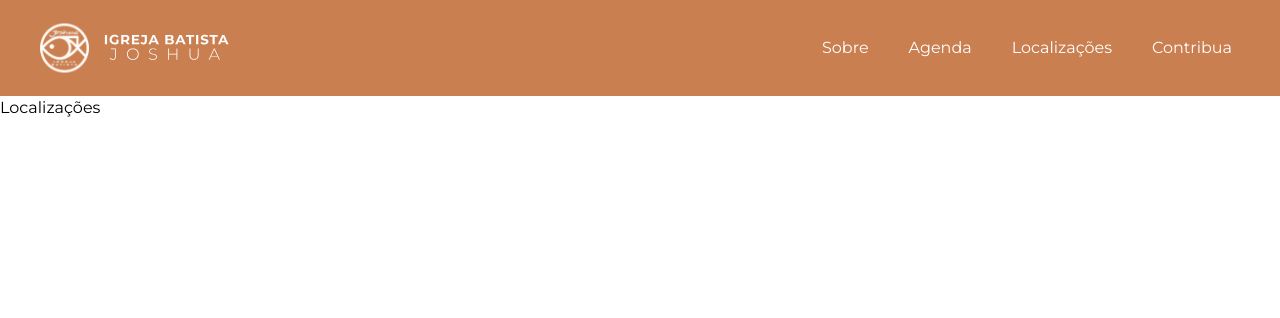
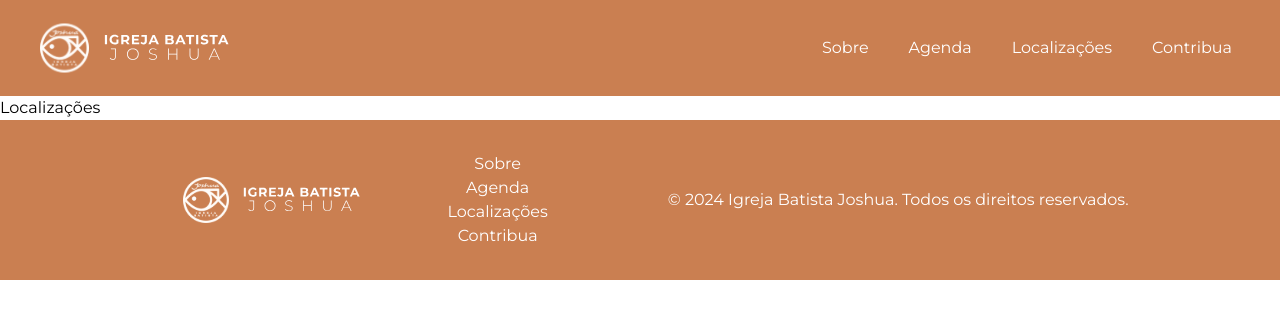
Before and after one commit to ellievi/IBJoshua, a React (Create React App) app: page /Localizacoes in a window 1280 px wide. Shown: the top 318 px of the page. Built offline with nearby package versions, Linux system fonts and the light colour scheme.

Commit message:
feat: cria secao de footer da pagina

```diff
--- /dev/null
+++ b/src/components/Footer/index.jsx
@@ -0,0 +1,21 @@
+import IbjoshuaLogo from "../../assets/svg/ibjoshualogo.svg"
+import MenuItem from "../Menu/menuItem";
+
+const Footer = () => {
+  return (
+    <div className="flex beige-orange w-full h-40 text-white lg:justify-center">
+      <img
+        src={IbjoshuaLogo}
+        alt="Logo da Igreja Batista Joshua. A imagem contém uma ilustração de um peixe branco
+				e ao lado contém o título da Igreja Batista Joshua, também em branco"
+        className="pl-8 xs:pl-4 max-w-64 tablet:max-w-32"
+      />
+      <div className="flex flex-col justify-center p-10 xs:p-4">
+        <MenuItem isLateralMenu/>
+      </div>
+        <p className="flex items-center text-white pl-20 xs:pl-0 xs:text-xs">© 2024 Igreja Batista Joshua. Todos os direitos reservados.</p>
+    </div>
+);
+}
+
+export default Footer;
--- a/src/index.js
+++ b/src/index.js
@@ -6,6 +6,7 @@ import './input.css';
 
 import AppRoutes from './App';
 import Menu from './components/Menu';
+import Footer from './components/Footer';
 
 const rootElement = document.getElementById('root');
 const root = createRoot(rootElement);
@@ -14,7 +15,8 @@ root.render(
   <StrictMode>
     <BrowserRouter>
     <Menu />
-      <AppRoutes />
+    <AppRoutes />
+    <Footer />
     </BrowserRouter>
   </StrictMode>
 );
```
